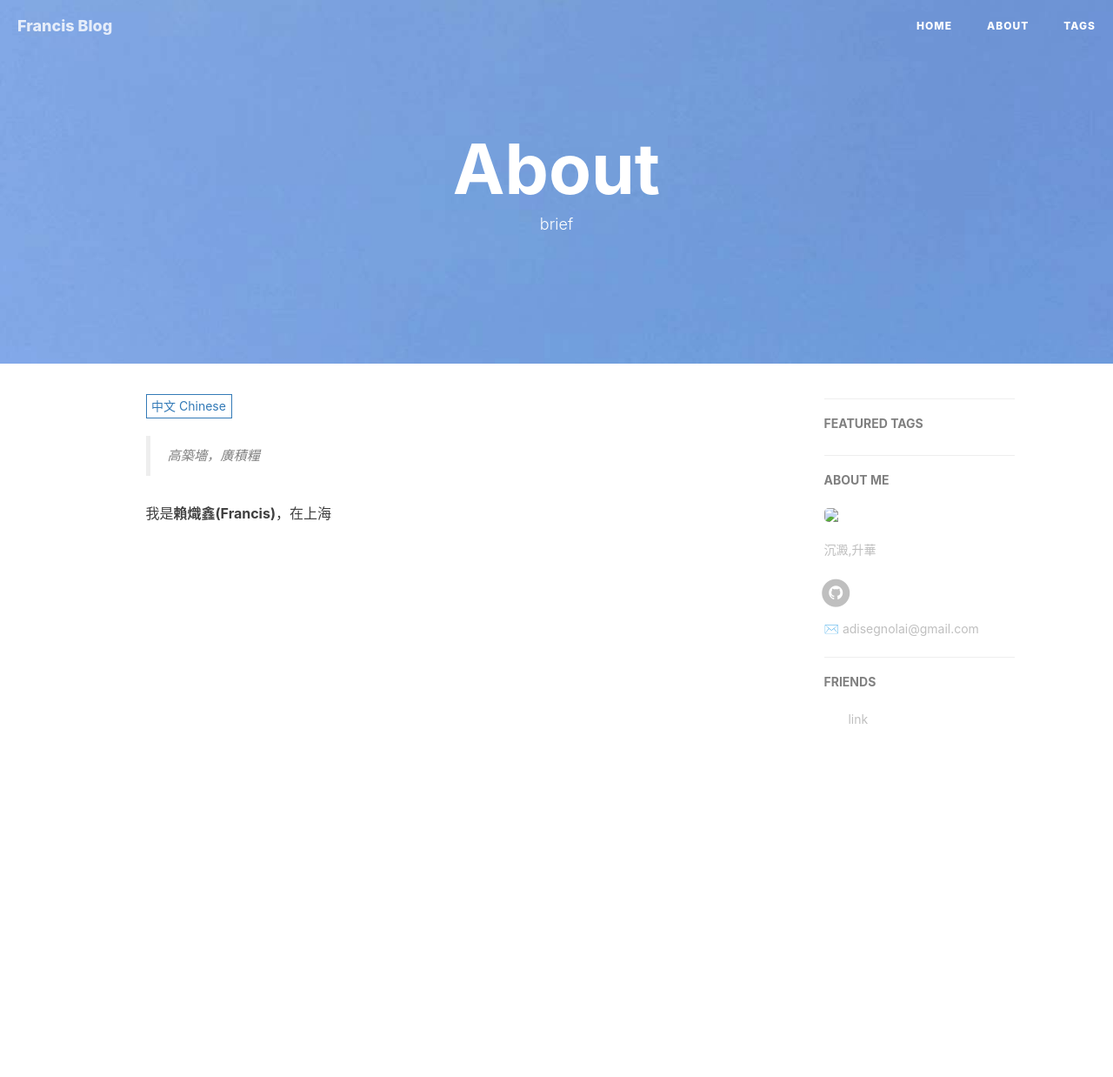
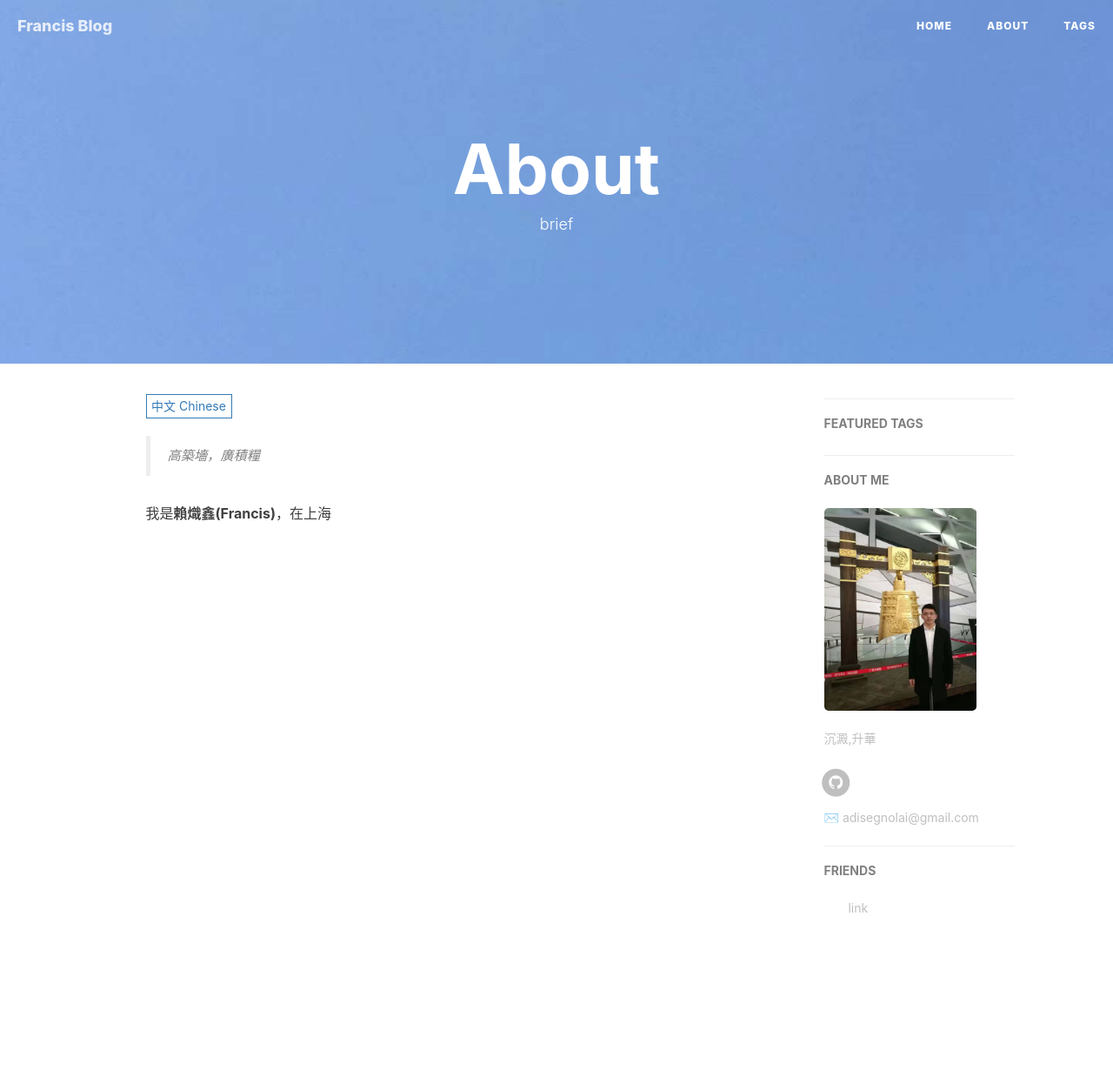
Before and after one commit to laichixin/laichixin.github.com, a Jekyll site: the page built from about.html, in a window 1280 px wide. Shown: the whole page at 87% size. Built offline with Jekyll 4.4.1, drawn with Linux system fonts in a browser that asks for light colours; nearby versions of some CDN libraries; comment, search, counter and statistics services are not loaded; before the commit the page ends 1021 px from its top, so only the background shows below that.

Commit message:
更新头像

```diff
--- a/_config.yml
+++ b/_config.yml
@@ -12,7 +12,7 @@ github_repo: "https://github.com/laichixin/laichixin.github.com.git" # you code
 # Sidebar settings
 sidebar: true                           # whether or not using Sidebar.
 sidebar-about-description: "沉澱,升華"
-sidebar-avatar: "image/img.jpeg"       # use absolute URL, seeing it's used in both `/` and `/about/`
+sidebar-avatar: "../image/img.jpeg"       # use absolute URL, seeing it's used in both `/` and `/about/`
 
 
 
```
